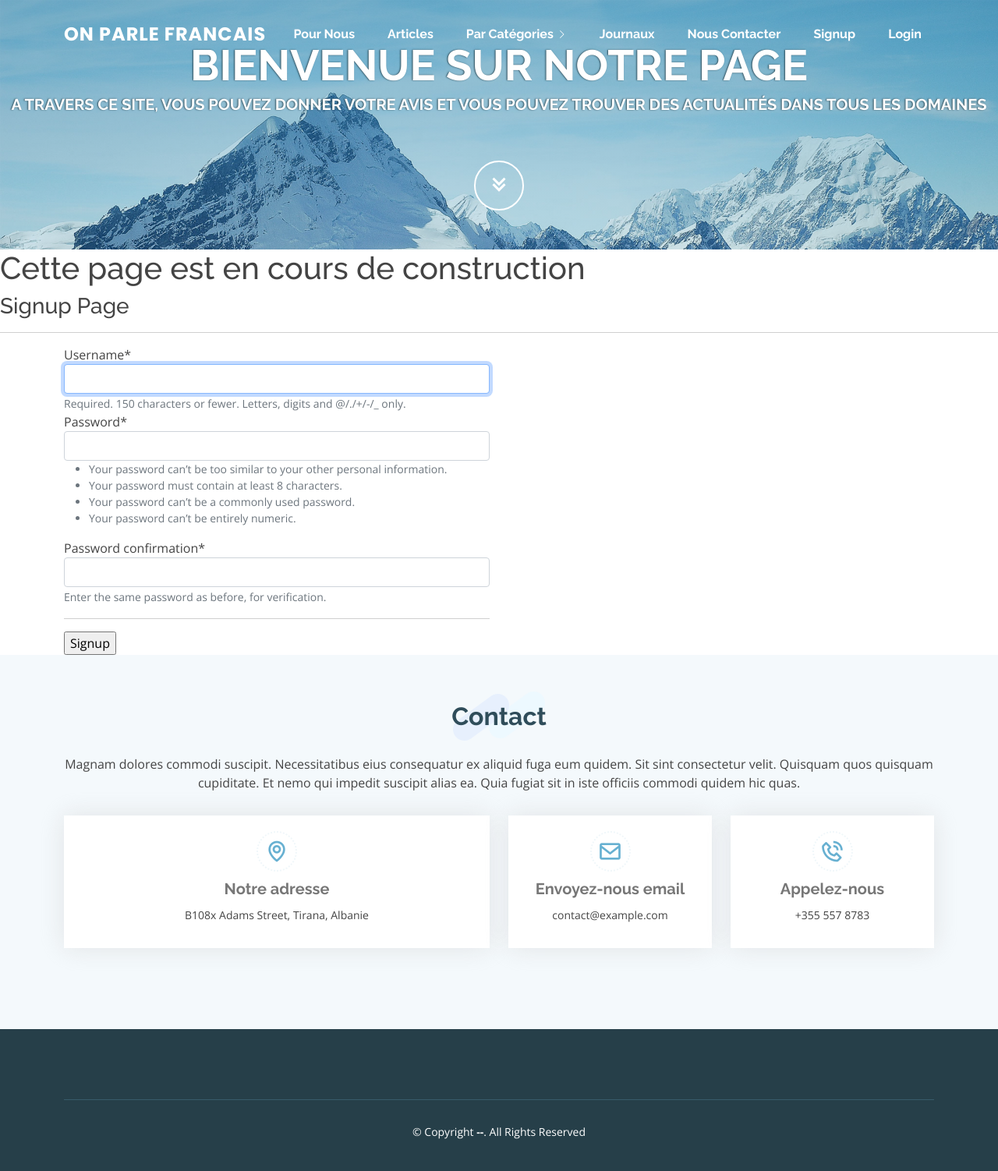
After one commit to Xhevairi/fr, a Django app: page /signup/ in a window 1280 px wide. The commit adds this page. Shown: the whole page at 78% size. Run offline with Django 3.2, Linux system fonts and the light colour scheme; some libraries are stand-ins or nearby versions.

Commit message:
added register, login, logout, .env

```diff
--- a/articles/forms.py
+++ b/articles/forms.py
@@ -1,5 +1,10 @@
 from django import forms
+from django.contrib.auth import get_user_model
+from django.contrib.auth.forms import UserCreationForm, UsernameField
+from django.forms import fields
 from .models import Article
+
+User = get_user_model()
 
 class ArticleModelForm(forms.ModelForm):
     class Meta:
@@ -13,3 +18,9 @@
             'content_image',
             'slug',
         )
+
+class CustomCreationForm(UserCreationForm):
+    class Meta:
+        model = User
+        fields = ("username",)
+        field_classes = {'username': UsernameField}
--- a/articles/templates/articles/header.html
+++ b/articles/templates/articles/header.html
@@ -1,46 +1,104 @@
-
 <!-- ======= Header ======= -->
 <header id="header" class="fixed-top header-transparent">
   <div class="container d-flex align-items-center justify-content-between">
-
     <div class="logo">
-        <h1 class="text-light"><a href="{% url 'articles:index' %}"><span>On parle francais</span></a></h1>
+      <h1 class="text-light">
+        <a href="{% url 'articles:index' %}"><span>On parle francais</span></a>
+      </h1>
       <!-- Uncomment below if you prefer to use an image logo -->
       <!-- <a href="index.html"><img src="assets/img/logo.png" alt="" class="img-fluid"></a>-->
     </div>
 
     <nav id="navbar" class="navbar">
       <ul>
-          <li><a class="nav-link scrollto" href="{% url 'articles:about_us' %}">Pour Nous</a></li>
-          <li><a class="nav-link scrollto" href="{% url 'articles:index' %}">Articles</a></li>
+        <li>
+          <a class="nav-link scrollto" href="{% url 'articles:about_us' %}"
+            >Pour Nous</a
+          >
+        </li>
+        <li>
+          <a class="nav-link scrollto" href="{% url 'articles:index' %}"
+            >Articles</a
+          >
+        </li>
 
-          <li class="dropdown"><a href="#"><span>Par Catégories</span> <i class="bi bi-chevron-right"></i></a>
+        <li class="dropdown">
+          <a href="#"
+            ><span>Par Catégories</span> <i class="bi bi-chevron-right"></i
+          ></a>
           <ul>
             <li><a href="/">Tous</a></li>
-              <li><a href="{% url 'articles:index' %}?category=ACT">Actualité</a></li>
-              <li><a href="{% url 'articles:index' %}?category=BNS">Économie</a></li>
-              <li><a href="{% url 'articles:index' %}?category=POL">Politique</a></li>
+            <li>
+              <a href="{% url 'articles:index' %}?category=ACT">Actualité</a>
+            </li>
+            <li>
+              <a href="{% url 'articles:index' %}?category=BNS">Économie</a>
+            </li>
+            <li>
+              <a href="{% url 'articles:index' %}?category=POL">Politique</a>
+            </li>
             <li><a href="{% url 'articles:index' %}?category=HL">Santé</a></li>
-              <li><a href="{% url 'articles:index' %}?category=HS">Histoire</a></li>
-              <li><a href="{% url 'articles:index' %}?category=LTR">Littérature</a></li>
-              <li><a href="{% url 'articles:index' %}?category=ENTM">Divertissement</a></li>
+            <li>
+              <a href="{% url 'articles:index' %}?category=HS">Histoire</a>
+            </li>
+            <li>
+              <a href="{% url 'articles:index' %}?category=LTR">Littérature</a>
+            </li>
+            <li>
+              <a href="{% url 'articles:index' %}?category=ENTM"
+                >Divertissement</a
+              >
+            </li>
             <li><a href="{% url 'articles:index' %}?category=SP">Sport</a></li>
           </ul>
+        </li>
 
-          <li><a class="nav-link scrollto" href="{% url 'articles:newsapi' %}">Journaux</a></li>
+        <li>
+          <a class="nav-link scrollto" href="{% url 'articles:newsapi' %}"
+            >Journaux</a
+          >
+        </li>
+        <li></li>
         <li><a class="nav-link scrollto" href="#contact">Nous Contacter</a></li>
+        {% if not request.user.is_authenticated %}
+        <li>
+          <a class="nav-link scrollto" href=" {% url 'articles:signup' %} "
+            >Signup</a
+          >
+        </li>
+        {% endif %} {% if request.user.is_authenticated %}
+        <li class="nav-link scrollto">{{ request.user.username }}</li>
+        <li>
+          <a class="nav-link scrollto" href=" {% url 'articles:logout' %} "
+            >Logout</a
+          >
+        </li>
+        {% else %}
+        <li>
+          <a class="nav-link scrollto" href=" {% url 'articles:login' %} "
+            >Login</a
+          >
+        </li>
+        {% endif %}
       </ul>
       <i class="bi bi-list mobile-nav-toggle"></i>
-      </nav><!-- .navbar -->
-
+    </nav>
+    <!-- .navbar -->
   </div>
-  </header><!-- End Header -->
+</header>
+<!-- End Header -->
 
 <!-- ======= Hero Section ======= -->
 <section id="hero">
   <div class="hero-container" data-aos="fade-up">
     <h1>Bienvenue sur notre page</h1>
-      <h2>A travers ce site, vous pouvez donner votre avis et vous pouvez trouver des actualités dans tous les domaines</h2>
-      <a href="{% url 'articles:index' %}" class="btn-get-started scrollto"><i class="bx bx-chevrons-down"></i></a>
+    <h2>
+      A travers ce site, vous pouvez donner votre avis et vous pouvez trouver
+      des actualités dans tous les domaines
+    </h2>
+    <a href="{% url 'articles:index' %}" class="btn-get-started scrollto"
+      ><i class="bx bx-chevrons-down"></i
+    ></a>
   </div>
-  </section><!-- End Hero -->
+</section>
+<!-- End Hero -->
--- /dev/null
+++ b/articles/templates/registration/signup.html
@@ -0,0 +1,18 @@
+{% extends "articles/base.html" %} {% load static %} {% block content %}
+
+<h3>Signup Page</h3>
+<hr />
+{%load crispy_forms_tags %}
+<div class="container">
+  <div class="row">
+    <div class="col-lg-6">
+      <form method="POST" enctype="multipart/form-data">
+        {% csrf_token %} {{ form|crispy }}
+        <hr />
+        <input type="submit" value="Signup" />
+      </form>
+    </div>
+  </div>
+</div>
+
+{% endblock %}
--- a/articles/urls.py
+++ b/articles/urls.py
@@ -1,3 +1,4 @@
+from django.contrib.auth.views import LoginView, LogoutView
 from django.urls import path
 from . import views
 
@@ -5,12 +6,13 @@
 
 urlpatterns = [
     path('about_us/', views.AboutusPageView.as_view(), name='about_us'),
-    # path('about_us/', views.about_us, name='about_us'),
     path('newsapi/', views.newsapi, name='newsapi'),
     path('', views.index, name='index'),
-    # path('single_article/<slug:slug>', views.single_article, name='single_article'),
-    path('single_article/<slug:slug>', views.ArticleDetailView.as_view(), name='single_article'),
-    path('single_article/<slug:slug>/update', views.ArticleUpdateView.as_view(), name='update_article'),
-    path('single_article/<slug:slug>/delete', views.ArticleDeleteView.as_view(), name='delete_article'),
-    path('create_article/', views.ArticleCreateView.as_view(), name='create_article'),
+    path('single/<slug:slug>', views.ArticleDetailView.as_view(), name='single_article'),
+    path('single/<slug:slug>/update', views.ArticleUpdateView.as_view(), name='update_article'),
+    path('single/<slug:slug>/delete', views.ArticleDeleteView.as_view(), name='delete_article'),
+    path('create/', views.ArticleCreateView.as_view(), name='create_article'),
+    path('signup/', views.SignupView.as_view(), name='signup'),
+    path('login/', LoginView.as_view(), name='login'),
+    path('logout/', LogoutView.as_view(), name='logout'),
 ]
--- a/articles/views.py
+++ b/articles/views.py
@@ -1,13 +1,24 @@
+from django.contrib.auth.mixins import LoginRequiredMixin
 from django.contrib import messages
 from django.shortcuts import get_object_or_404, render, redirect, reverse
 from django.views.generic import TemplateView, UpdateView, CreateView, DeleteView
 from django.views.generic.detail import DetailView
-from .forms import ArticleModelForm
+from .forms import ArticleModelForm, CustomCreationForm
 from .models import Article
 import requests
+from newsapp import settings
 
-# News API -top head
-API_KEY = '2d6d8492d8e540cc85c55714acbf6fcb'
+# News API country and key
+country = settings.COUNTRY
+API_KEY = settings.API_KEY
+
+# signup
+class SignupView(CreateView):
+    form_class = CustomCreationForm
+    template_name = "registration/signup.html"
+
+    def get_success_url(self):
+        return reverse("articles:login")
 
 # validate query parameters
 def is_valid_queryparam(param):
@@ -15,8 +26,6 @@
 
 # all news in french
 def newsapi(request):
-    # country = request.GET.get('country')
-    country = 'fr'
     category = request.GET.get('category')
 
     if category:
@@ -55,16 +64,8 @@
     queryset = Article.objects.all()
     context_object_name = "item"
 
-# def single_article(request, slug):
-#     try:
-#         item = get_object_or_404(Article, slug=slug)
-#         return render(request, 'articles/single_article.html', {'item': item})
-#     except Exception:
-#         messages.add_message(request, messages.WARNING, "Ups...Un tel article n'existe pas")
-#         return redirect('/')
-
 # update the article
-class ArticleUpdateView(UpdateView):
+class ArticleUpdateView(LoginRequiredMixin, UpdateView):
     template_name = "articles/update_article.html"
     queryset = Article.objects.all()
     form_class = ArticleModelForm
@@ -73,7 +74,7 @@
         return reverse("articles:index")
 
 # delete article
-class ArticleDeleteView(DeleteView):
+class ArticleDeleteView(LoginRequiredMixin, DeleteView):
     template_name = "articles/delete_article.html"
     queryset = Article.objects.all()
 
@@ -81,7 +82,7 @@
         return reverse("articles:index")
 
 # create new article
-class ArticleCreateView(CreateView):
+class ArticleCreateView(LoginRequiredMixin, CreateView):
     model = Article
     form_class = ArticleModelForm
     template_name = "articles/create_article.html"
```
Also changed, not shown: articles/templates/registration/login.html (added, +18 -0 lines), newsapp/settings.py (+8 -2 lines), README.md, db.sqlite3. Lines whose indentation alone changed are shown as unchanged.
